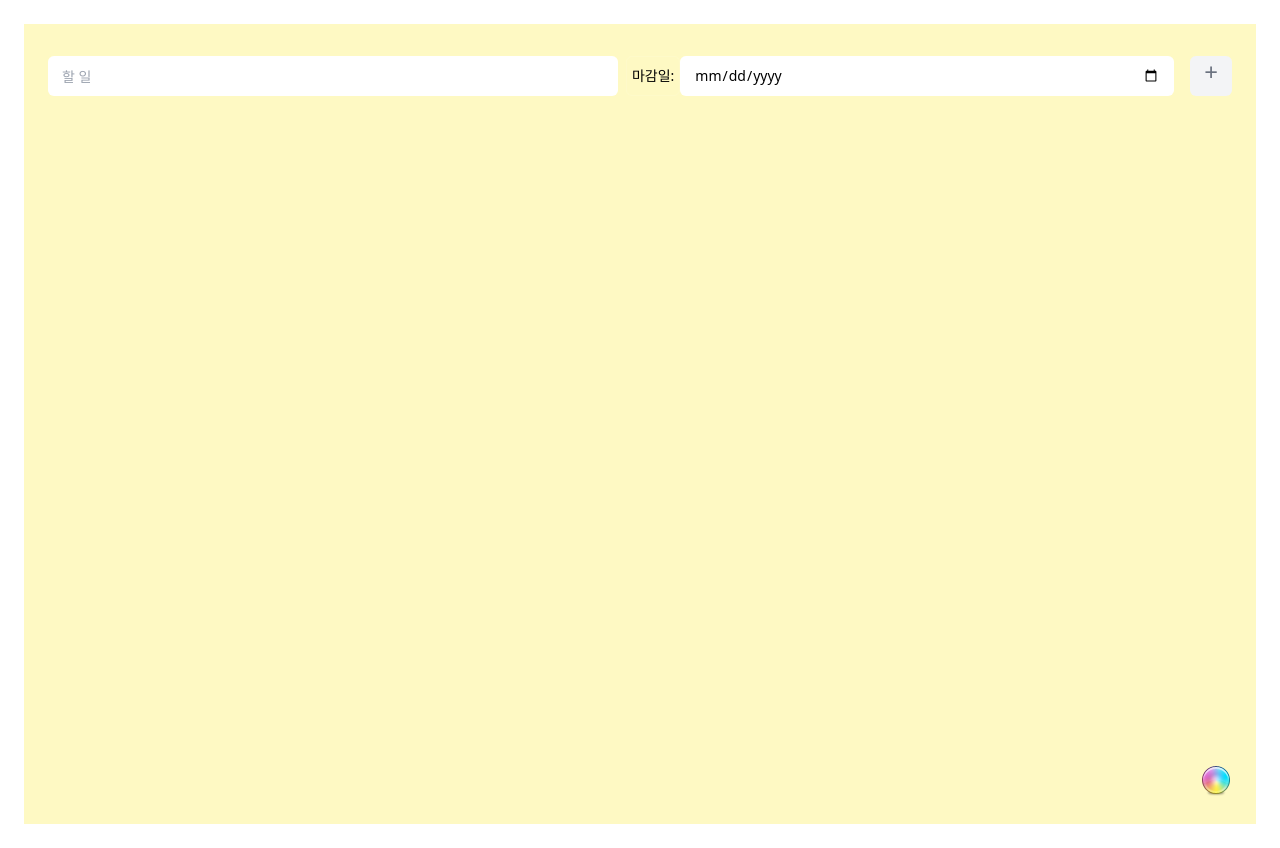
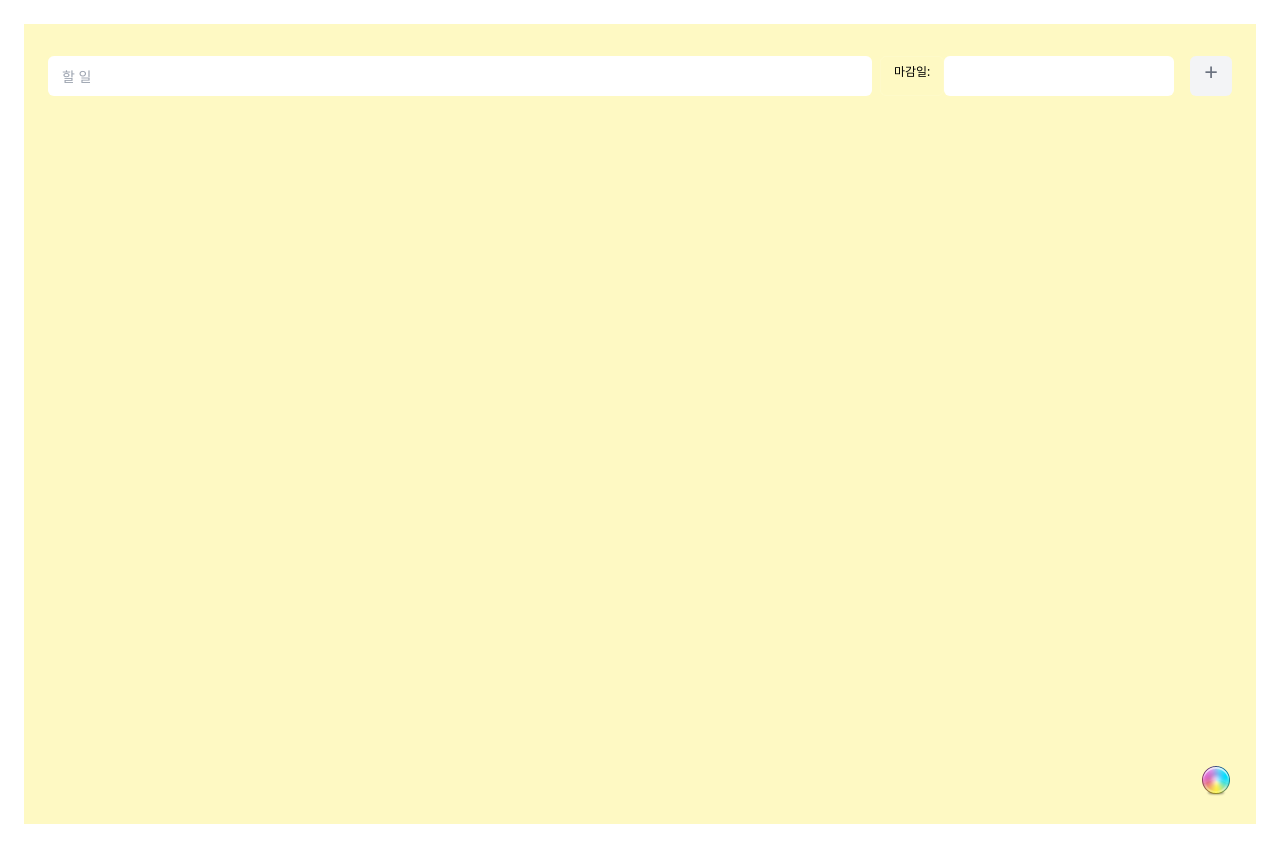
Before and after one commit to inns21/todo_dday, a React (Create React App) app: page / in a window 1280 px wide. Built offline with nearby package versions, Linux system fonts and the light colour scheme.

Commit message:
date 수정

```diff
--- a/package.json
+++ b/package.json
@@ -4,7 +4,9 @@
   "private": true,
   "dependencies": {
     "cra-template": "1.2.0",
+    "DatePicker": "^2.0.0",
     "react": "^19.0.0",
+    "react-datepicker": "^7.6.0",
     "react-dom": "^19.0.0",
     "react-scripts": "5.0.1"
   },
--- a/src/App.js
+++ b/src/App.js
@@ -2,6 +2,8 @@ import { useState, useEffect } from 'react';
 import './App.css';
 import Colorbox from './component/Colorbox';
 import Todo from './component/Todo';
+import DatePicker from "react-datepicker";
+import "react-datepicker/dist/react-datepicker.css";
 
 function App() {
   const [input, setInput] = useState("");
@@ -43,11 +45,6 @@ function App() {
     setInput(e.target.value);
   };
 
-  const handleDateChange = (e) => {
-    setDate(e.target.value);
-  };
-
-
   const handleSubmit = (e) => {
     e.preventDefault();
     if (input.trim() === "") return;
@@ -83,15 +80,22 @@ function App() {
           placeholder="할 일"
           className="mt-8 ml-6 m-2 h-10 min-w-0 flex-auto rounded-md px-3.5 py-2 text-base outline outline-1 -outline-offset-1 outline-white/10 placeholder:text-gray-400 focus:outline focus:outline-2 focus:-outline-offset-2 focus:outline-pink-200 sm:text-sm/6"
         />
-        <p className="mt-8 h-10 min-w-0 rounded-md px-1.5 py-2 text-base outline outline-1 -outline-offset-1 outline-white/10 sm:text-sm/6"
-        >마감일:</p>
-        <input
-          value={date}
-          type='date'
-          onChange={handleDateChange}
-          className="mt-8 h-10 min-w-0 flex-auto rounded-md px-3.5 py-2 text-base outline outline-1 -outline-offset-1 outline-white/10 sm:text-sm/6"
-        >
-        </input>
+        <div className='flex'>
+          <label
+            htmlFor="dateInput"
+            className="mt-8 h-10 min-w-0 flex-auto rounded-md px-3.5 py-2 text-base outline outline-1 -outline-offset-1 outline-white/10 sm:text-sm md:text-xs lg:text-xs whitespace-nowrap"
+          >
+            마감일:
+          </label>
+          <DatePicker
+            id='dateInput'
+            selected={date}
+            type='date'
+            onChange={(date) => setDate(date)}
+            className="mt-8 h-10 min-w-0 flex-auto rounded-md px-3.5 py-2 text-base outline outline-1 -outline-offset-1 outline-white/10 sm:text-sm/6"
+            >
+          </DatePicker>
+        </div>
         <button
           type="submit"
           onClick={handleSubmit}
```
Also changed, not shown: 1 other file (tests, documents, lock files or other folders).
